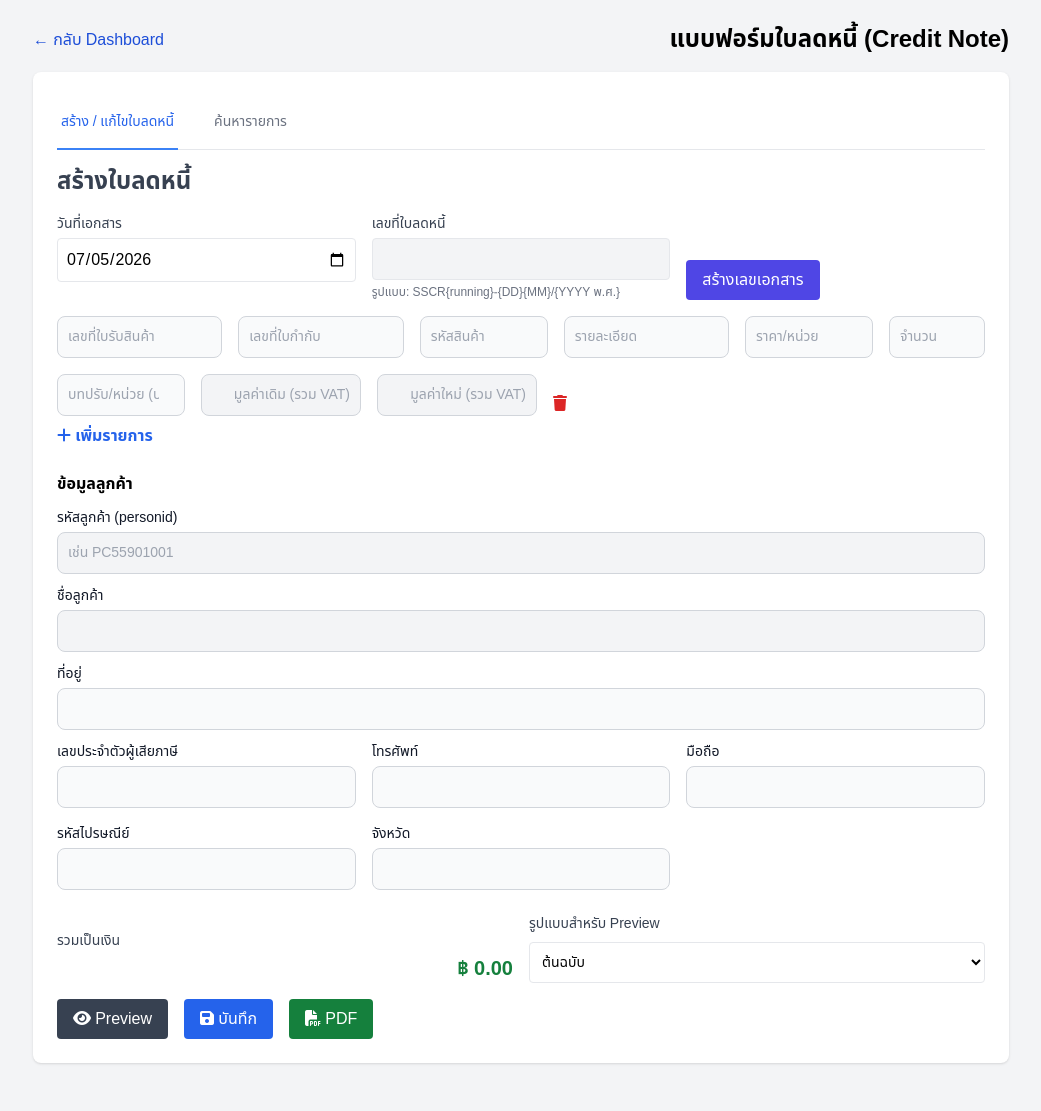
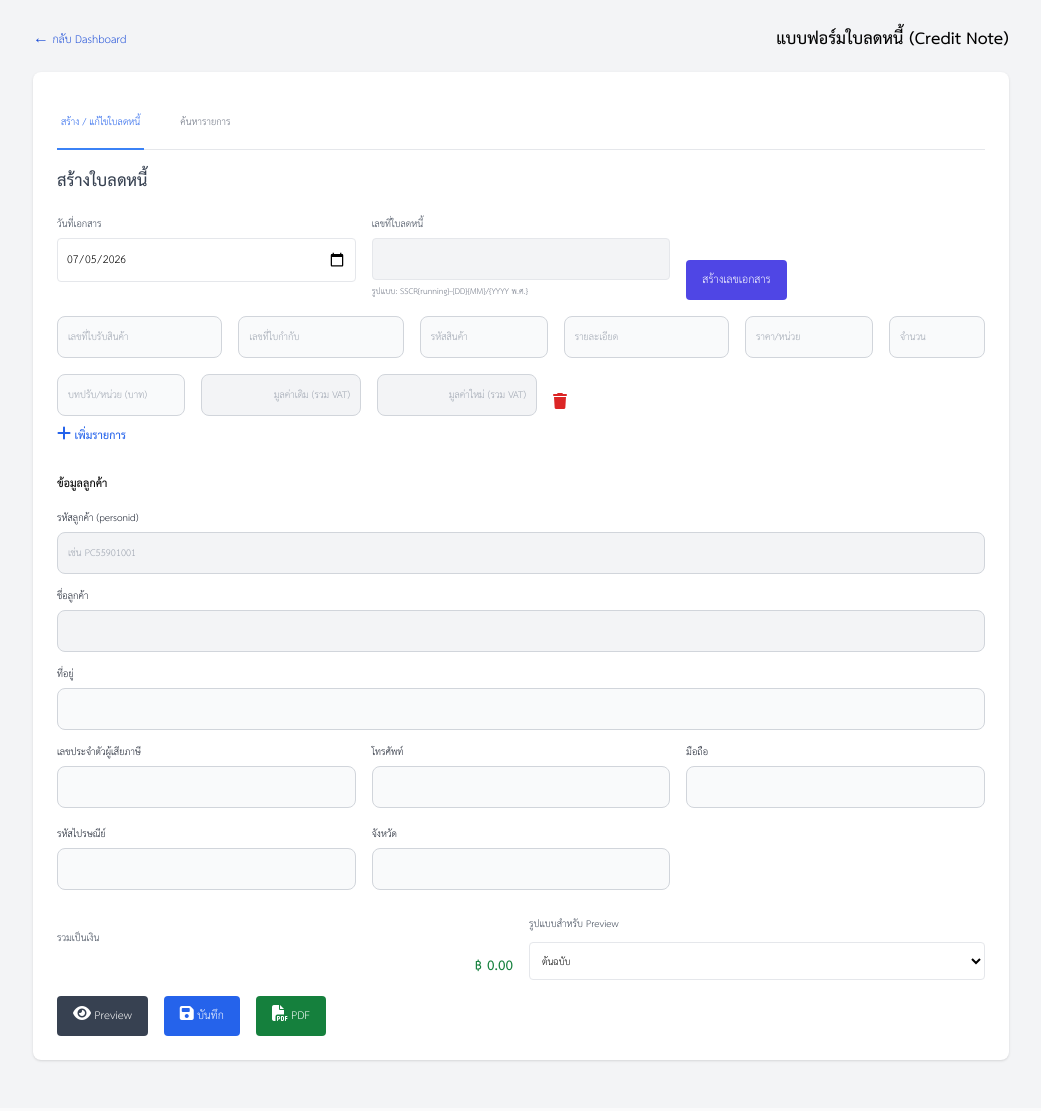
Before and after one commit to crescendonow/ssincom_bill_dev_test, a FastAPI app: page /credit_note_form.html in a window 1280 px wide. Shown: the whole page, without its empty margins (119-1160 px from the left). After the commit the page ends 1062 px from the top, so only its background shows below. Run offline with FastAPI, Linux system fonts and the light colour scheme; some libraries are stand-ins or nearby versions.

Commit message:
edit credit note 20260705_4

```diff
--- a/app/credit_note.py
+++ b/app/credit_note.py
@@ -99,7 +99,8 @@ def generate_creditnote_number(db: Session, doc_date: date) -> str:
 
     return f"{prefix}{max_run + 1}{suffix}"
 
-CREDIT_NOTE_ROWS_PER_PAGE = 10
+CREDIT_NOTE_ROWS_PER_PAGE = 15
+CREDIT_NOTE_TESTED_ROWS_PER_PAGE = (15, 16, 17, 18, 19, 20)
 
 
 def _paginate_credit_note_rows(rows: list[dict]) -> tuple[list[dict], int]:
--- a/app/static/css/credit_note.css
+++ b/app/static/css/credit_note.css
@@ -2,8 +2,35 @@
    BASE จาก bill_note.css
    =============================== */
 
+@font-face {
+  font-family: "TH Sarabun New";
+  src: url("../fonts/THSarabunNew.ttf") format("truetype");
+  font-weight: 400;
+  font-style: normal;
+}
+
+@font-face {
+  font-family: "TH Sarabun New";
+  src: url("../fonts/THSarabunNew Bold.ttf") format("truetype");
+  font-weight: 700;
+  font-style: normal;
+}
+
+@font-face {
+  font-family: "TH Sarabun New";
+  src: url("../fonts/THSarabunNew Italic.ttf") format("truetype");
+  font-weight: 400;
+  font-style: italic;
+}
+
+@font-face {
+  font-family: "TH Sarabun New";
+  src: url("../fonts/THSarabunNew BoldItalic.ttf") format("truetype");
+  font-weight: 700;
+  font-style: italic;
+}
 body {
-  font-family: "Noto Sans Thai", sans-serif !important;
+  font-family: "TH Sarabun New", "Noto Sans Thai", sans-serif !important;
   font-optical-sizing: auto;
 }
 
@@ -26,8 +53,8 @@ body {
   --print-h3: 16pt;
 
   /* ตาราง */
-  --print-table: 11.2pt;
-  --print-table-small: 11pt;
+  --print-table: 12pt;
+  --print-table-small: 11.5pt;
 
   /* ระยะห่าง */
   --print-line-height: 1.12;
@@ -61,6 +88,16 @@ body {
   overflow: visible;
   break-inside: avoid;
   page-break-inside: avoid;
+}
+
+.credit-note,
+.credit-note * {
+  letter-spacing: normal;
+  font-stretch: normal;
+  font-kerning: normal;
+  font-optical-sizing: none;
+  text-rendering: optimizeLegibility;
+  transform: none;
 }
 
 /* พื้นที่ต่าง ๆ ของ A4 (ถ้าไม่มี header/section ใน credit_note.html ก็ไม่เป็นไร) */
@@ -409,6 +446,7 @@ main {
 .cn-table {
   width: 100%;
   border-collapse: collapse;
+  table-layout: fixed;
   margin-top: 1mm;
   /* ระยะห่างจาก header ~0.5 ซม. */
   border-left: var(--border);
@@ -427,6 +465,9 @@ main {
   font-weight: 400;
   line-height: 1.15;
   border-left: var(--border);
+  overflow-wrap: break-word;
+  word-break: normal;
+  white-space: normal;
   /* เส้นแบ่งคอลัมน์ */
 }
 
@@ -458,6 +499,8 @@ main {
 .cn-table td.num,
 .cn-table th.num {
   text-align: right;
+  white-space: nowrap;
+  overflow-wrap: normal;
 }
 
 /* ตารางสรุปด้านล่าง */
@@ -570,6 +613,7 @@ main {
 /* ใช้กับ credit note เท่านั้น: main ไม่ต้องมี padding ด้านข้าง */
 .credit-note main {
   padding: 0;
+  overflow: visible;
 }
 
 /* ให้เส้นตารางของใบลดหนี้ใช้ขนาดเดียวกับ cn-header-row ทั้งหมด */
```
Also changed, not shown: note/3_edit_spacing_in_billnote.md (+17 -4 lines).
